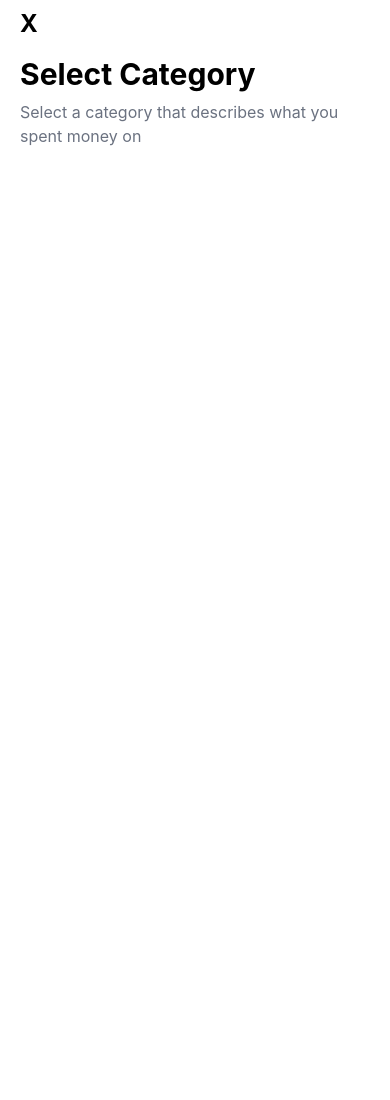
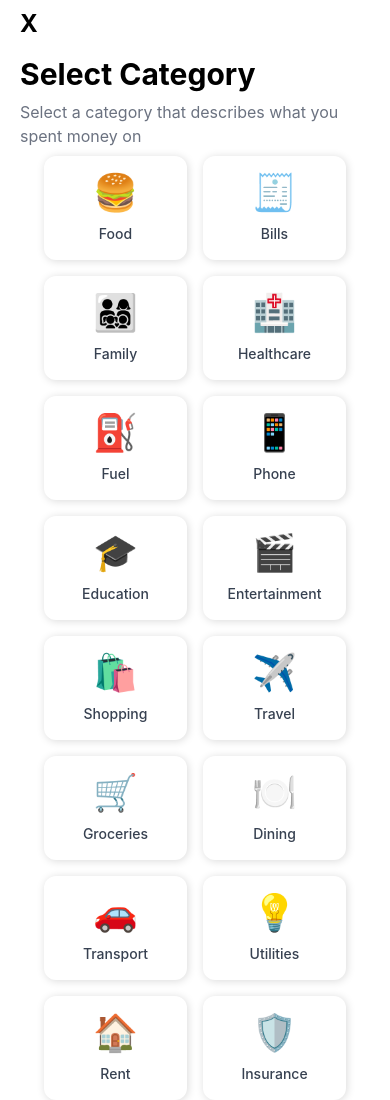
Before and after one commit to ArfatChowdhury/react-native-expense-tracker, a React Native app: screen /Category in a window 390 px wide. Shown: the top 1100 px of the page. Before the commit the page ends 844 px from the top, so only its background shows below. Built offline with nearby package versions, Linux system fonts and the light colour scheme.

Commit message:
design create screen

```diff
--- /dev/null
+++ b/src/components/RenderItemCard.jsx
@@ -0,0 +1,14 @@
+import { View, Text, Pressable } from 'react-native'
+import React from 'react'
+import tailwind from 'twrnc'
+
+const RenderItemCard = ({ item }) => {
+    return (
+        <Pressable style={tailwind`flex-1 items-center p-4 m-2 bg-white shadow-lg rounded-xl`}>
+            <Text style={tailwind`text-4xl mb-1`}>{item.icon}</Text>
+            <Text style={tailwind`mt-2 text-center text-sm font-medium text-gray-700`}>{item.name}</Text>
+        </Pressable>
+    )
+}
+
+export default RenderItemCard
--- a/src/screens/Category.jsx
+++ b/src/screens/Category.jsx
@@ -1,10 +1,140 @@
-import { View, Text, Pressable } from 'react-native'
+import { View, Text, Pressable, FlatList } from 'react-native'
 import React from 'react'
 import tailwind from 'twrnc'
+import RenderItemCard from '../components/RenderItemCard';
 
+
+
+export const categories = [
+    {
+      name: 'Food',
+      icon: '🍔',
+      color: '#FF6B6B'
+    },
+    {
+      name: 'Bills',
+      icon: '🧾',
+      color: '#4ECDC4'
+    },
+    {
+      name: 'Family',
+      icon: '👨‍👩‍👧‍👦',
+      color: '#45B7D1'
+    },
+    {
+      name: 'Healthcare',
+      icon: '🏥',
+      color: '#96CEB4'
+    },
+    {
+      name: 'Fuel',
+      icon: '⛽',
+      color: '#FFEAA7'
+    },
+    {
+      name: 'Phone',
+      icon: '📱',
+      color: '#DDA0DD'
+    },
+    {
+      name: 'Education',
+      icon: '🎓',
+      color: '#FFA07A'
+    },
+    {
+      name: 'Entertainment',
+      icon: '🎬',
+      color: '#87CEEB'
+    },
+    {
+      name: 'Shopping',
+      icon: '🛍️',
+      color: '#98FB98'
+    },
+    {
+      name: 'Travel',
+      icon: '✈️',
+      color: '#FFD700'
+    },
+    {
+      name: 'Groceries',
+      icon: '🛒',
+      color: '#FF69B4'
+    },
+    {
+      name: 'Dining',
+      icon: '🍽️',
+      color: '#CD5C5C'
+    },
+    {
+      name: 'Transport',
+      icon: '🚗',
+      color: '#4682B4'
+    },
+    {
+      name: 'Utilities',
+      icon: '💡',
+      color: '#32CD32'
+    },
+    {
+      name: 'Rent',
+      icon: '🏠',
+      color: '#8A2BE2'
+    },
+    {
+      name: 'Insurance',
+      icon: '🛡️',
+      color: '#FF8C00'
+    },
+    {
+      name: 'Investment',
+      icon: '📈',
+      color: '#00CED1'
+    },
+    {
+      name: 'Gifts',
+      icon: '🎁',
+      color: '#FF1493'
+    },
+    {
+      name: 'Charity',
+      icon: '❤️',
+      color: '#DC143C'
+    },
+    {
+      name: 'Personal',
+      icon: '💇',
+      color: '#20B2AA'
+    },
+    {
+      name: 'Sports',
+      icon: '⚽',
+      color: '#FF4500'
+    },
+    {
+      name: 'Hobbies',
+      icon: '🎨',
+      color: '#9370DB'
+    },
+    {
+      name: 'Subscriptions',
+      icon: '📺',
+      color: '#00FA9A'
+    },
+    {
+      name: 'Taxes',
+      icon: '💰',
+      color: '#B22222'
+    },
+    {
+      name: 'Emergency',
+      icon: '🚨',
+      color: '#FF0000'
+    }
+  ];
 const Category = ({navigation}) => {
   return (
-    <View style={tailwind`px-5 mt-2`}>
+    <View style={tailwind`px-5 mt-2 flex-1`}>
       <View >
         <Pressable onPress={()=> navigation.goBack()} >
         <Text style={tailwind`text-2xl font-bold`}>X</Text>
@@ -12,6 +142,13 @@ const Category = ({navigation}) => {
         <Text style={tailwind`text-3xl font-bold mt-4 `}>Select Category</Text>
         <Text style={tailwind`text-base mt-2 text-gray-500 `}>Select a category that describes what you spent money on</Text>
       </View>
+      <FlatList
+      data={categories}
+      keyExtractor={item => item.name}
+      renderItem={({item}) => <RenderItemCard item={item} /> }
+      numColumns={2}
+      contentContainerStyle={tailwind`px-4 mb-10`}
+      />
     </View>
   )
 }
--- a/src/screens/Home.jsx
+++ b/src/screens/Home.jsx
@@ -4,8 +4,8 @@ import tailwind from 'twrnc'
 import ExpenseItemCard from '../components/ExpenseItemCard'
 import EmptyList from '../components/EmptyList'
 
-const Home = ({ navigation }) => {
-  const expensesData = [
+
+export const expensesData = [
   {
     id: '1',
     icon: '🛒',
@@ -70,6 +70,8 @@ const Home = ({ navigation }) => {
     color: '#FFA07A' // Light salmon for healthcare
   }
 ];
+const Home = ({ navigation }) => {
+
   const totalSpent = expensesData.reduce((sum,item) => sum+item.amount, 0)
   return (
     <View style={tailwind`px-5 flex-1`}>
```
Lines whose indentation alone changed are shown as unchanged.
